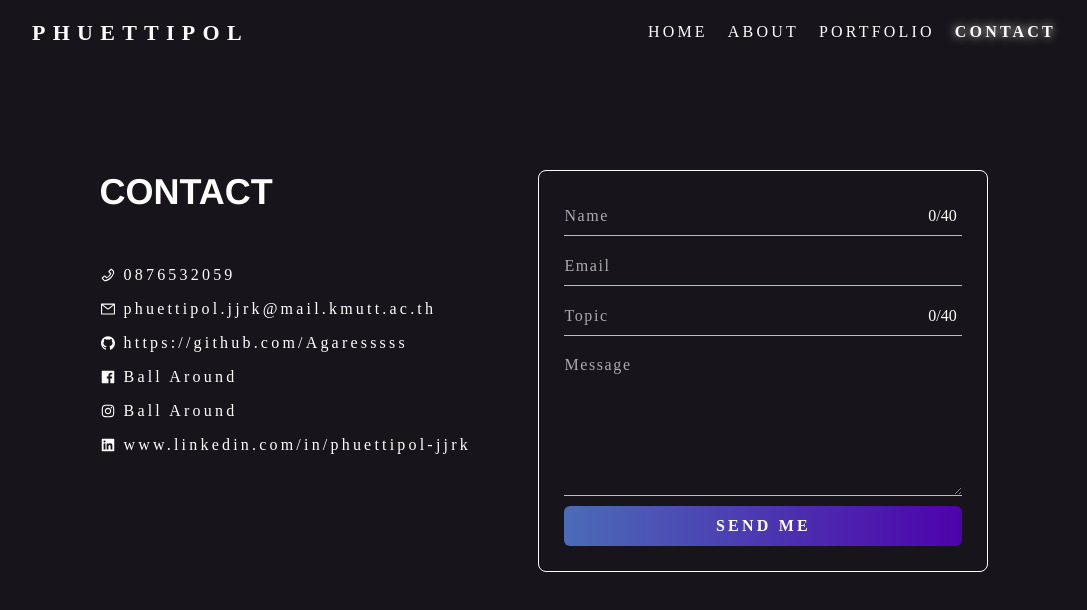
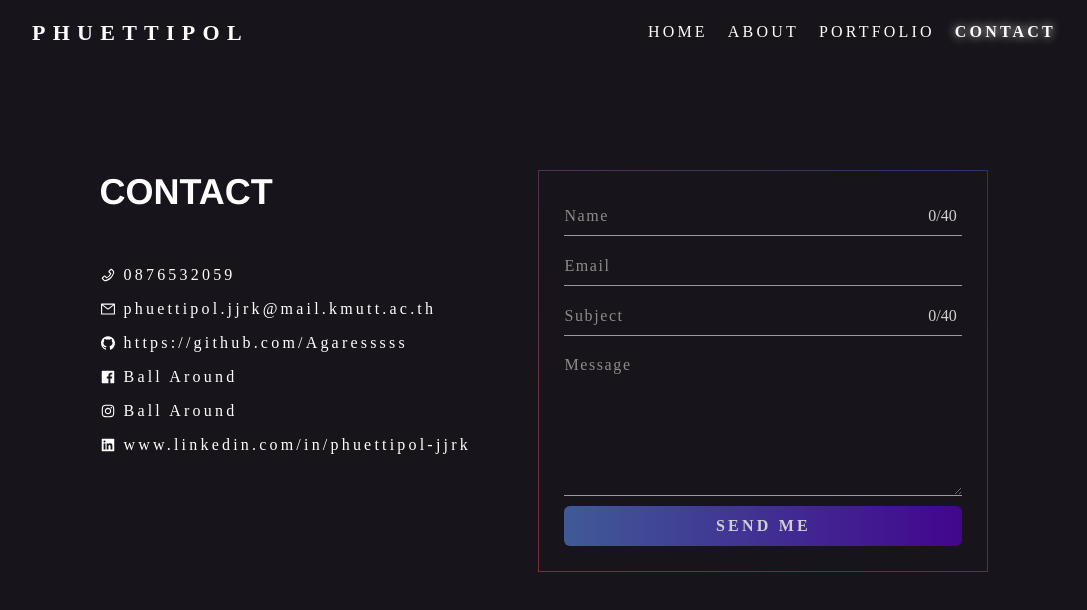
Before and after one commit to Agaresssss/my-website, a React (Vite) app: page /contact in a window 1280 px wide. Shown: the top 610 px of the page, without its empty margins (96-1183 px from the left). Built offline with nearby package versions, Linux system fonts and the light colour scheme.

Commit message:
`style` : border gradient

```diff
--- a/src/components/FormEmail.tsx
+++ b/src/components/FormEmail.tsx
@@ -98,7 +98,7 @@ const FormEmail = () => {
 
                     id="head"
                    variant="flushed"
-                    placeholder="Topic"
+                    placeholder="Subject"
                     sx = {inputLayout}
                     maxLength = {40}
                   />
@@ -165,8 +165,10 @@ let buttonStyle = {
 }
 
 let formLayout = {
-  borderRadius: "8px",
-  border : '1px solid #FFFFFF',
+  borderRadius: "0px",
+  border : '1px solid',
+  "border-image" : 'linear-gradient(45deg,rgba(221, 71, 89, 0.64) 0%,rgba(54, 88, 184, 0.64) 100% ) 1',
+  opacity: 0.8,
   width :"450px",
   height : 'auto',
   padding: '25px'
```
